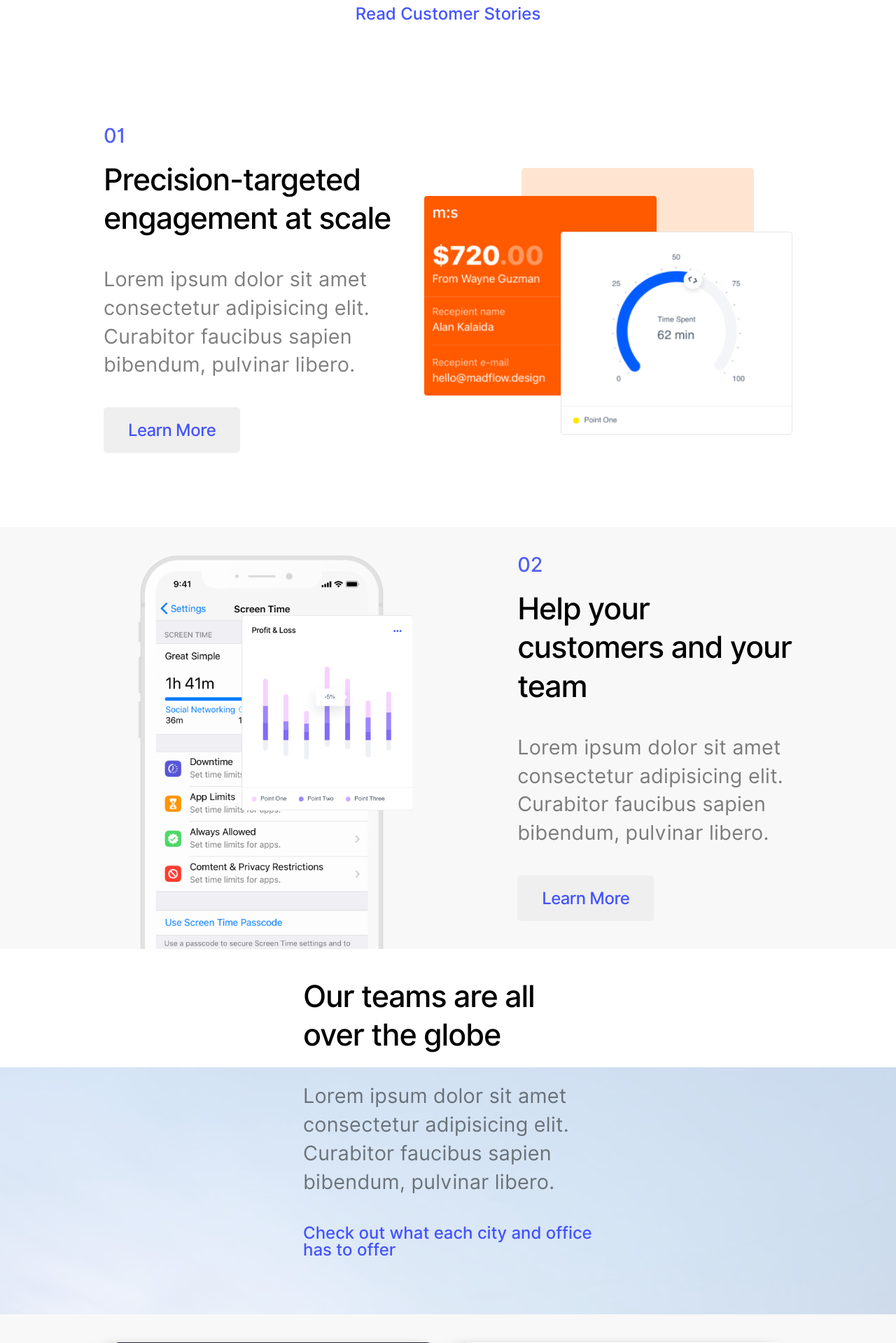
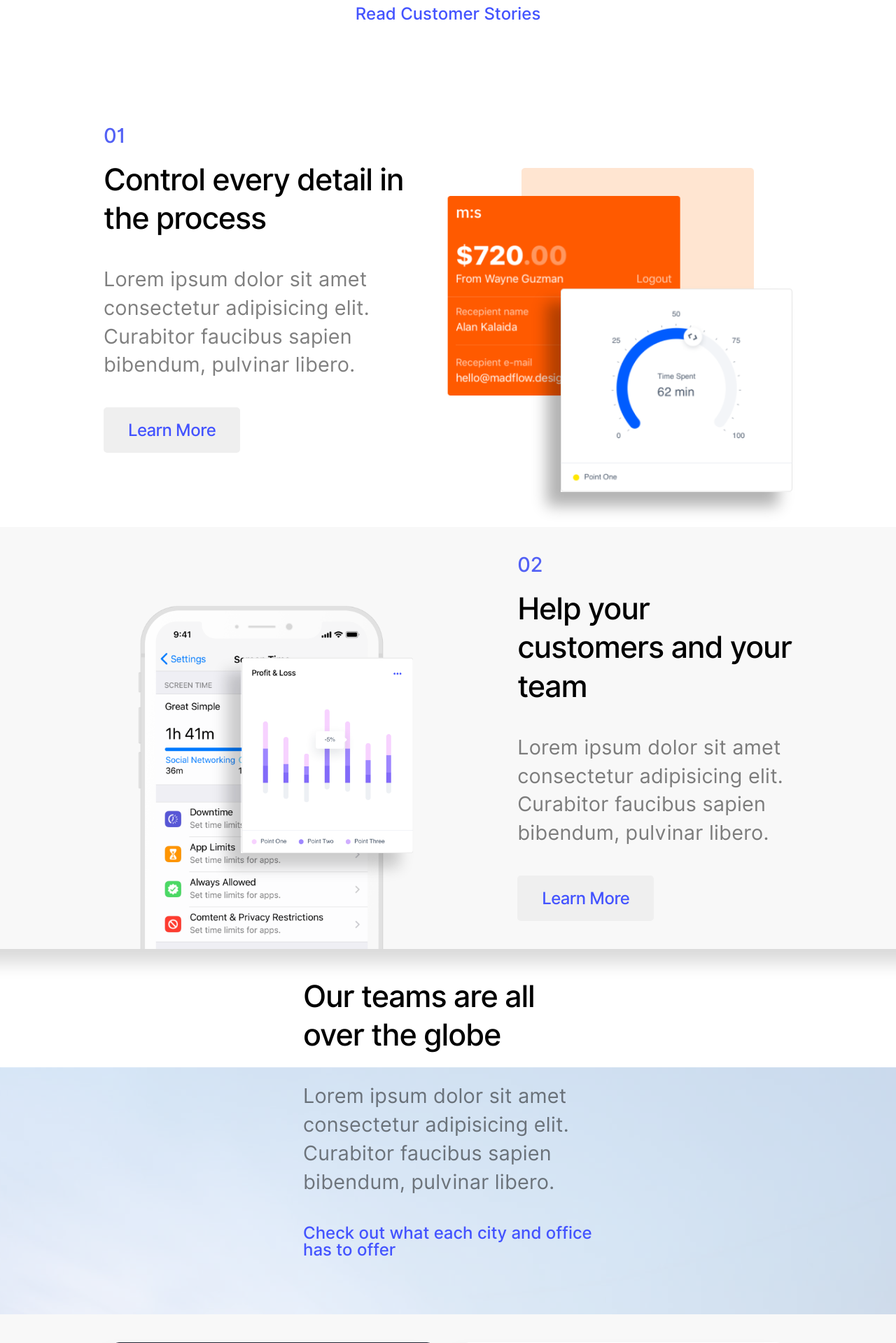
Before and after one commit to JesusSPC/Landing-Responsive-Insurity, a PHP site: page / in a window 1280 px wide. Shown: the part 1400-3319 px from the top of the page at 70% size. Run offline with PHP 8.4, Linux system fonts and the light colour scheme; some libraries are stand-ins or nearby versions.

Commit message:
add nav sticky; add phone section transition; add box-shadows in images

```diff
--- a/index.html
+++ b/index.html
@@ -38,7 +38,7 @@
       <div class="container">
         <div class="header-description">
           <div class="header-main">
-            <h1 class="title">We are here to help life go the right way</h1>
+            <h1 class="title">Change your place. Change your life.</h1>
             <p class="little-paragraph">
               Lorem ipsum dolor sit amet, consectetur adipisicing elit quisque.
             </p>
@@ -123,7 +123,7 @@
         <div>
           <p class="section-name">01</p>
           <div class="s1-text">
-            <h2>Precision-targeted engagement at scale</h2>
+            <h2>Control every detail in the process</h2>
             <h4>
               Lorem ipsum dolor sit amet consectetur adipisicing elit. Curabitor
               faucibus sapien bibendum, pulvinar libero.
@@ -135,7 +135,7 @@
           <img
             class="s1-design-size s1-slider parallax"
             data-direction="vertical"
-            data-speed="0.1"
+            data-speed="0.2"
             src="/src/Group.png"
             alt="Group"
           />
@@ -147,7 +147,7 @@
           <img
             class="s1-design-size s1-recipient parallax"
             data-direction="horizontal"
-            data-speed="-0.05"
+            data-speed="-0.03"
             src="/src/Gift.png"
             alt="Gift"
           />
@@ -218,7 +218,7 @@
       <div class="container">
         <div class="pricing-title">
           <p class="section-name">Pricing</p>
-          <h2>Flexible pricing for any kind of product</h2>
+          <h2>Flexible pricing for any kind of service</h2>
         </div>
         <div class="all-prices">
           <div class="basic card card-price">
--- a/js/app.js
+++ b/js/app.js
@@ -1,4 +1,7 @@
 const parallaxElements = document.querySelectorAll(".parallax");
+const phoneSection = document.querySelector(".customers")
+const phone = document.querySelector(".s2-phone");
+const phoneGraph = document.querySelector(".s2-graph");
 const teamsSection = document.querySelector(".teams");
 const teamsBackground = document.querySelector(".moving-bg img");
 
@@ -27,4 +30,9 @@
 
     element.style.transform = `translate(${speedHorizontal}px, ${speedVertical}px)`;
   });
+
+  if (phoneSection.getBoundingClientRect().top < window.innerHeight){
+    phone.classList.add('s2-phone-move')
+    phoneGraph.classList.add('s2-graph-move')
+  }
 }
--- a/stylesheets/style.css
+++ b/stylesheets/style.css
@@ -66,6 +66,9 @@
   align-items: center;
   padding: var(--padding-mobile);
   color: white;
+  position: sticky;
+  top: 0;
+  z-index: 100;
 }
 
 .main-logo {
@@ -151,8 +154,9 @@
   background-color: var(--dark-purple);
 }
 
-.s1-text .learn-more, .s2-text .learn-more {
-  color: var(--dark-purple)
+.s1-text .learn-more,
+.s2-text .learn-more {
+  color: var(--dark-purple);
 }
 
 .header-main {
@@ -266,6 +270,8 @@
 
 .s1-slider {
   left: 25%;
+  top: -10%;
+  box-shadow: -20px 20px 20px rgba(0, 0, 0, 0.3);
   z-index: 20;
 }
 
@@ -289,12 +295,12 @@
 .s2-phone {
   position: absolute;
   height: 100%;
-
   z-index: 1;
 }
 
 .s2-graph {
   position: absolute;
+  box-shadow: -20px 20px 20px rgba(0, 0, 0, 0.2);
   width: 50%;
   top: 15%;
   left: 40%;
@@ -310,7 +316,6 @@
   padding-top: 0;
   width: 100%;
   overflow: hidden;
-
 }
 
 .teams .container {
@@ -330,7 +335,7 @@
 }
 
 .articles .card {
-  box-shadow: -13px 13px 20px 0px rgba(0,0,0,0.6)
+  box-shadow: -13px 13px 20px rgba(0, 0, 0, 0.1);
 }
 
 .card {
@@ -456,7 +461,6 @@
 .testimonials {
   text-align: center;
 }
-
 
 .carousel-container {
   position: relative;
@@ -639,6 +643,21 @@
 
   .customers .s2-phone {
     height: 700px;
+    top: 100%;
+  }
+
+  .customers .s2-phone-move {
+    transition: 2.5s ease;
+    margin-top: -100%;
+  }
+
+  .customers .s2-graph {
+    top: 100%;
+  }
+
+  .customers .s2-graph-move {
+    transition: 2.5s ease-in-out;
+    margin-top: -85%;
   }
 
   .precision .container > div:nth-child(1) {
@@ -651,6 +670,11 @@
 
   .learn-more {
     display: initial;
+  }
+
+  .teams {
+    box-shadow: inset 0px 50px 25px -30px rgba(0,0,0,0.15)
+
   }
 
   .customers .container {
@@ -688,11 +712,11 @@
     margin: 0 20px;
   }
 
-  .pricing .basic .table-details{
+  .pricing .basic .table-details {
     height: 391px;
   }
 
-  .pricing .premium .table-details{
+  .pricing .premium .table-details {
     height: 393px;
   }
 
@@ -795,7 +819,7 @@
     max-width: none;
   }
 
-  .pricing .pro .table-details{
+  .pricing .pro .table-details {
     height: 380px;
   }
 
@@ -823,7 +847,6 @@
   }
 }
 
-
 .parallax {
-  transition: 10s cubic-bezier(0,1,.5,1);
+  transition: 10s cubic-bezier(0, 1, 0.5, 1);
 }
```
